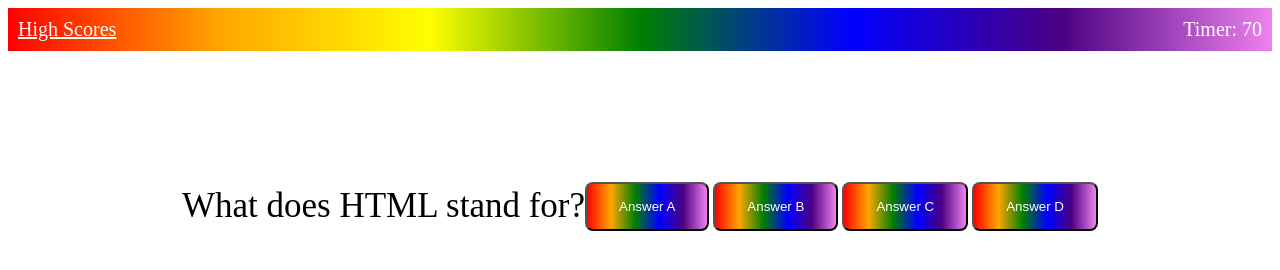
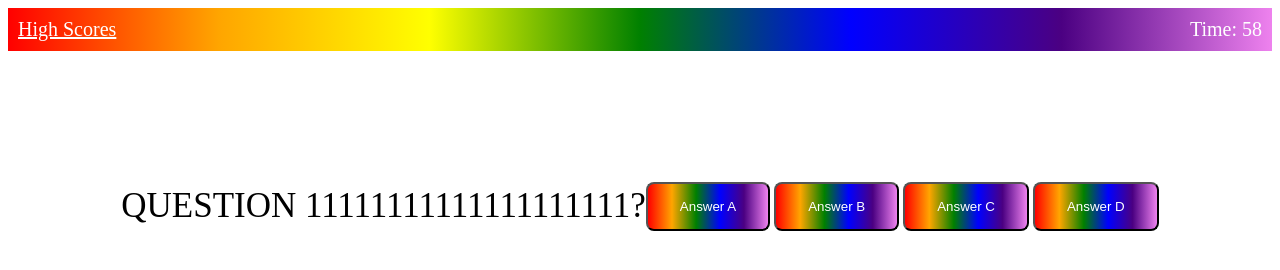
Before and after one commit to sfoutz0205/code-quiz, a plain HTML site: page index.html in a window 1280 px wide. Both pictures are taken after a click on the button "START QUIZ". Drawn offline with Linux system fonts and the light colour scheme.

Commit message:
questions & timer

```diff
--- a/assets/css/style.css
+++ b/assets/css/style.css
@@ -34,7 +34,7 @@ header a {
     text-align: center;
 }
 
-button {
+.btn {
     border-radius: 8px;
     padding: 15px 32px;
     color: white;
--- a/assets/js/script.js
+++ b/assets/js/script.js
@@ -1,19 +1,32 @@
 var startContainer = document.querySelector("#start-quiz");
-var start = document.querySelector("#start-button");
+var startButton = document.querySelector("#start-btn");
 var quizContainer = document.querySelector("#quiz");
-var question = document.querySelector("#question");
+var questionElement = document.querySelector("#question");
 var choiceA = document.querySelector("#A");
 var choiceB = document.querySelector("#B");
 var choiceC = document.querySelector("#C");
 var choiceD = document.querySelector("#D");
 var scoreContainer = document.querySelector("#score-container");
-var runningQuestionIndex = 0;
+var shuffledQuestions, currentQuestionIndex
 
-// Quiz Questions
 
+// TIMER ELEMENT
+var startTimer = function () {
+    var counter = 60;
+    setInterval(function() {
+    counter--;
+    if(counter >= 0) {
+        time = document.getElementById("count");
+        time.innerHTML = "Time: " + counter;
+    }
+}, 1000);
+};
+
+
+// QUIZ QUESTIONS/ANSWERS
 var questions = [
     {
-        question : "What does HTML stand for?",
+        question : "QUESTION 11111111111111111111?",
         choiceA : "Answer A",
         choiceB : "Answer B",
         choiceC : "Answer C",
@@ -21,7 +34,15 @@ var questions = [
         correct: "A"
     },
     {
-        question : "What does HTML stand for?",
+        question : "QUESTION 22222222222222222?",
+        choiceA : "Answer A",
+        choiceB : "Answer B",
+        choiceC : "Answer C",
+        choiceD : "Answer D",
+        correct: "D"
+    },
+    {
+        question : "QUESTION 3333333333333?",
         choiceA : "Answer A",
         choiceB : "Answer B",
         choiceC : "Answer C",
@@ -29,7 +50,7 @@ var questions = [
         correct: "A"
     },
     {
-        quizQuestion : "What does HTML stand for?",
+        question : "QUESTION 444444444444444?",
         choiceA : "Answer A",
         choiceB : "Answer B",
         choiceC : "Answer C",
@@ -37,15 +58,7 @@ var questions = [
         correct: "A"
     },
     {
-        question : "What does HTML stand for?",
-        choiceA : "Answer A",
-        choiceB : "Answer B",
-        choiceC : "Answer C",
-        choiceD : "Answer D",
-        correct: "A"
-    },
-    {
-        question : "What does HTML stand for?",
+        question : "QUESTION 5555555555555?",
         choiceA : "Answer A",
         choiceB : "Answer B",
         choiceC : "Answer C",
@@ -54,22 +67,35 @@ var questions = [
     }
 ];
 
-var lastQuestionIndex = questions.length - 1;
-
+// START QUIZ FUNCTION
 var startQuiz = function() {
-    startContainer.style.display = "none";
-    questionRender();
-    quizContainer.style.display = "flex";
+    startTimer();
+    startContainer.style.display = "none"
+    currentQuestionIndex = 0
+    quizContainer.style.display = "flex"
+    setNextQuestion()
 };
 
-var questionRender = function(){
-    var q = questions[runningQuestionIndex];
-    question.innerHTML = "<p>" + q.question + "</p>";
-    choiceA.innerHTML = q.choiceA;
-    choiceB.innerHTML = q.choiceB;
-    choiceC.innerHTML = q.choiceC;
-    choiceD.innerHTML = q.choiceD;
+var setNextQuestion = function() {
+    showQuestion([currentQuestionIndex]);
+}
+
+var showQuestion = function() {
+    var q = questions[currentQuestionIndex];
+    question.innerHTML = "<p>" + q.question + "</p>"
+    choiceA.innerHTML = q.choiceA
+    choiceB.innerHTML = q.choiceB
+    choiceC.innerHTML = q.choiceC
+    choiceD.innerHTML = q.choiceD
 };
 
-
-start.addEventListener("click", startQuiz );
+var checkAnswer = function(answer) {
+    if(questions[currentQuestionIndex].correct == answer){
+        currentQuestionIndex++
+        showQuestion()
+    }
+    else {
+        alert("NAH")
+    }
+}
+startButton.addEventListener("click", startQuiz );
--- a/index.html
+++ b/index.html
@@ -9,7 +9,7 @@
 <body>
     <header>
         <a href="file:///Users/sophiefoutz/Desktop/projects/code-quiz/index.html">High Scores</a>
-        <div id="counter">Timer: 70</div>
+        <div id="count">Time: 60</div>
     </header>
 
     <div id="start-quiz" class="quiz-container">
@@ -18,16 +18,16 @@
             Time will be subtracted from the clock for incorrect answers. Your final score is equal to the amount of time left
             on the clock when the quiz is completed. GOOD LUCK!
         </p>
-        <button type="button" id="start-button">START QUIZ</button>
+        <button class="btn" id="start-btn">START QUIZ</button>
     </div>
 
     <div id="quiz" class="quiz-container" style = "display : none;">
         <div id="question"> <p>Question</p></div>
         <div id="choices">
-                <button type="button" class="choice" id="A" onclick="checkAnswer('A')">A</button>
-                <button type="button" class="choice" id="B" onclick="checkAnswer('B')">B</button>
-                <button type="button" class="choice" id="C" onclick="checkAnswer('C')">C</button>
-                <button type="button" class="choice" id="D" onclick="checkAnswer('D')">D</button>
+                <button class="btn" id="A" onclick="checkAnswer('A')">A</button>
+                <button class="btn" id="B" onclick="checkAnswer('B')">B</button>
+                <button class="btn" id="C" onclick="checkAnswer('C')">C</button>
+                <button class="btn" id="D" onclick="checkAnswer('D')">D</button>
         </div>
     </div>
 
```
